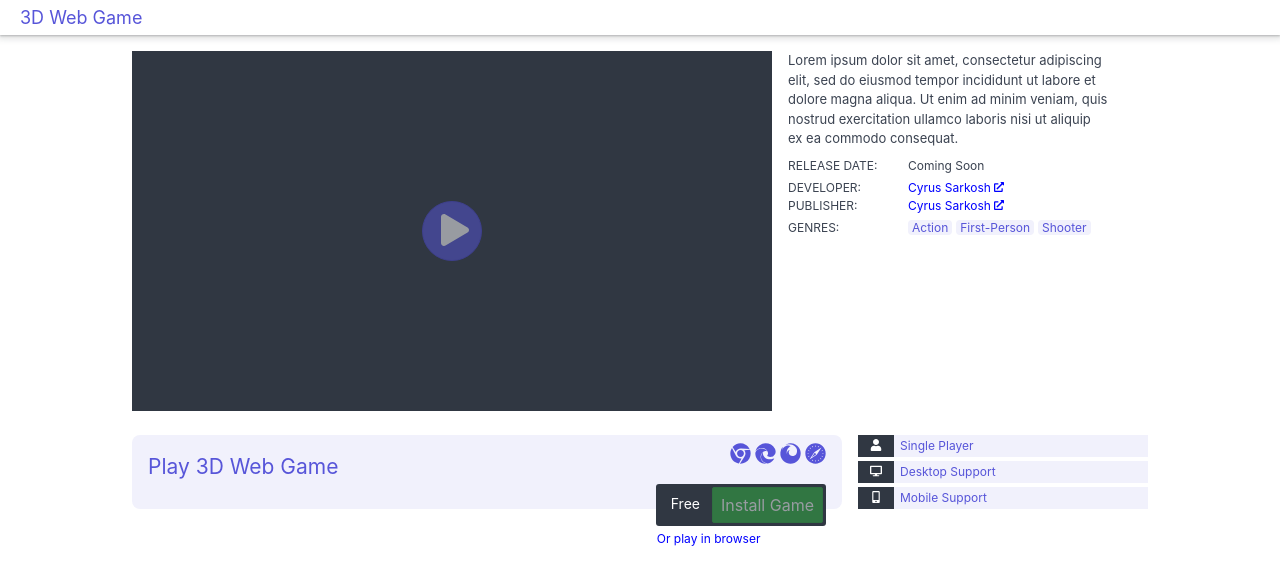
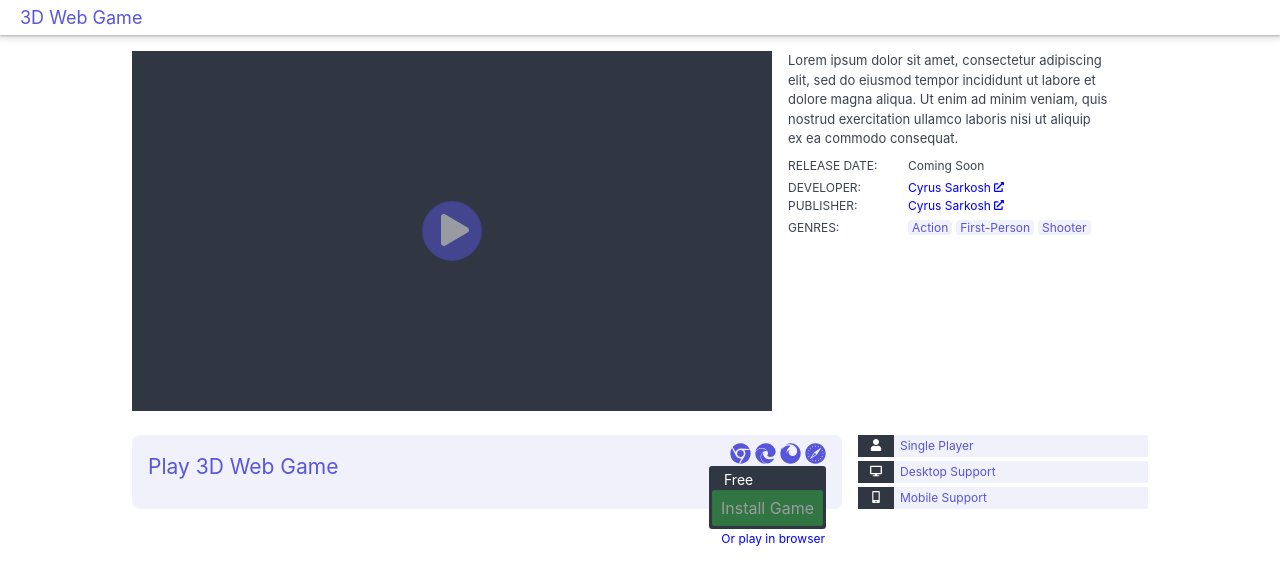
Before and after one commit to csarkosh/html5-fps, a React (Create React App) app: page / in a window 1280 px wide. Shown: the top 584 px of the page. Built offline with nearby package versions, Linux system fonts and the light colour scheme.

Commit message:
If fullscreen api is not supported, do not allow game to be ran in-browser

```diff
--- a/src/App.js
+++ b/src/App.js
@@ -30,7 +30,6 @@ const gameMountHandler = (state, setState) => () => {
  * @return {Function}
  */
 const beforeInstallHandler = (state, setState) => e => setState({ ...state, installPrompt: e })
-
 
 let listenersSet = false
 
--- a/src/GameLauncher.js
+++ b/src/GameLauncher.js
@@ -1,5 +1,7 @@
 import React from 'react'
 import {FaChrome, FaEdge, FaFirefox, FaSafari} from "react-icons/fa";
+
+const supportsFullscreen = Boolean(window.document.firstElementChild.requestFullscreen)
 
 function GameLauncher({ installEnabled, onBrowserLaunch, onInstall }) {
     const enabled = installEnabled ? '' : 'disabled'
@@ -7,15 +9,21 @@ function GameLauncher({ installEnabled, onBrowserLaunch, onInstall }) {
         <div className="launcher bg-secondary text-primary">
             Play 3D Web Game
             <div className="launcher-action">
-                <div className="bg-dark">
+                <div className="bg-dark launcher-action-install">
                     <span className="launcher-price">Free</span>
                     <button className={`btn btn-success ${enabled}`} onClick={onInstall}>
                         Install Game
                     </button>
                 </div>
-                <button className="btn btn-link btn-link-sm" onClick={onBrowserLaunch}>
+                <button
+                    className={`btn btn-link btn-link-sm strike ${supportsFullscreen ? undefined : 'disabled'}`}
+                    onClick={onBrowserLaunch}
+                >
                     Or play in browser
                 </button>
+            {!supportsFullscreen && (
+                <div className="bg-error btn-link-sm">Your browser does not support fullscreen web games</div>
+            )}
             </div>
             <div className="launcher-support">
                 <FaChrome />
--- a/src/index.scss
+++ b/src/index.scss
@@ -192,14 +192,17 @@ a, .btn.btn-link {
   border-radius: 8px;
   flex-grow: 1;
   font-size: 21px;
-  margin-bottom: 32px;
+  margin-bottom: 40px;
   padding: 16px 16px 26px;
   position: relative;
   width: 350px;
 }
 
 .launcher-action {
+  align-items: flex-end;
   bottom: -40px;
+  display: flex;
+  flex-direction: column;
   font-size: 14px;
   position: absolute;
   right: 16px;
@@ -210,6 +213,10 @@ a, .btn.btn-link {
   & a {
     font-size: 12px;
   }
+}
+
+.launcher-action-install {
+  width: min-content;
 }
 
 .launcher-price {
--- a/src/spectre.overrides.scss
+++ b/src/spectre.overrides.scss
@@ -18,3 +18,17 @@
     line-height: unset;
     padding: 0;
 }
+
+button.strike.disabled {
+    text-decoration: line-through;
+}
+
+.bg-error {
+    -webkit-border-radius: 4px;
+    -moz-border-radius: 4px;
+    background-color: #ffe0e0 !important;
+    border-radius: 4px;
+    color: #e85600;
+    padding-left: 4px;
+    padding-right: 4px;
+}
```
